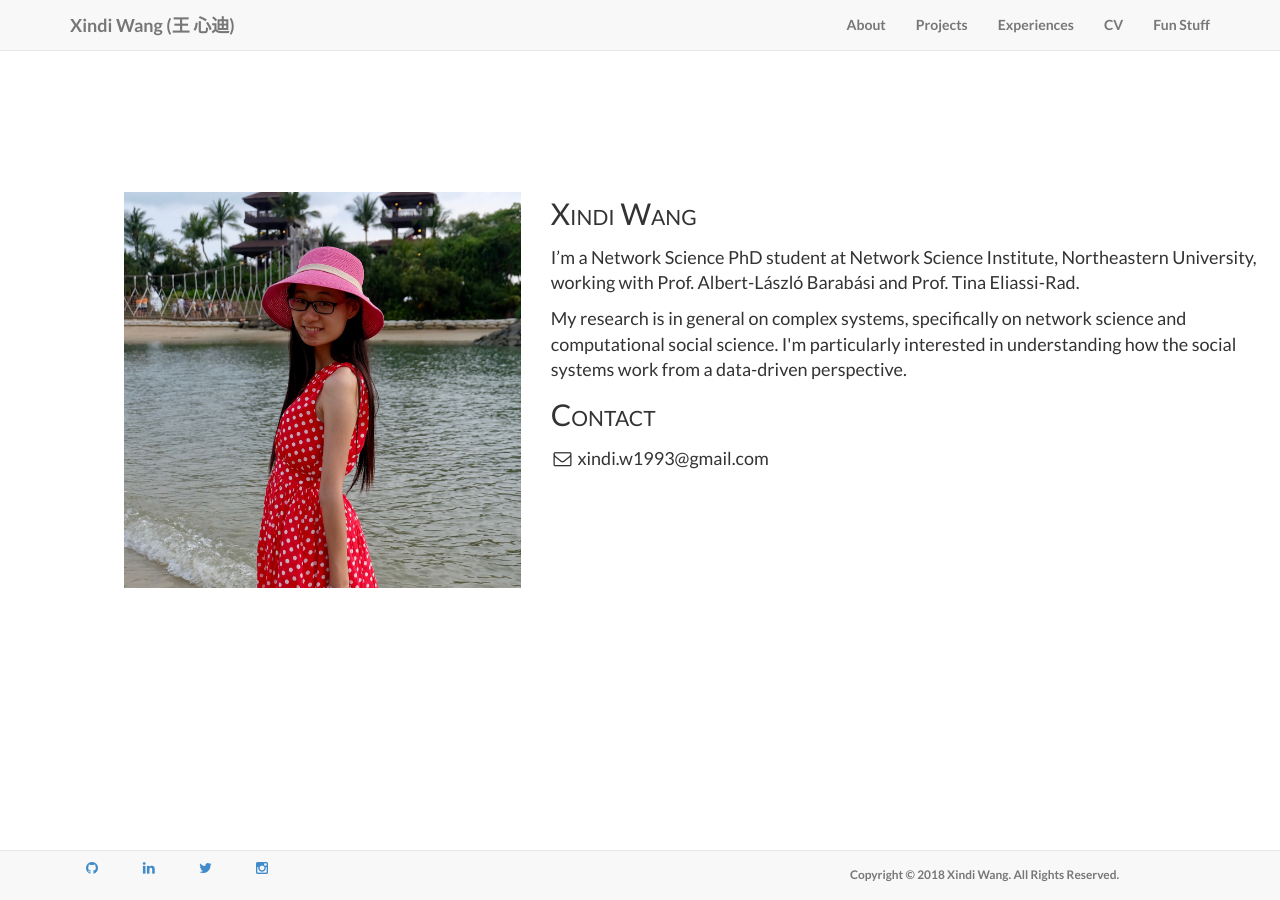
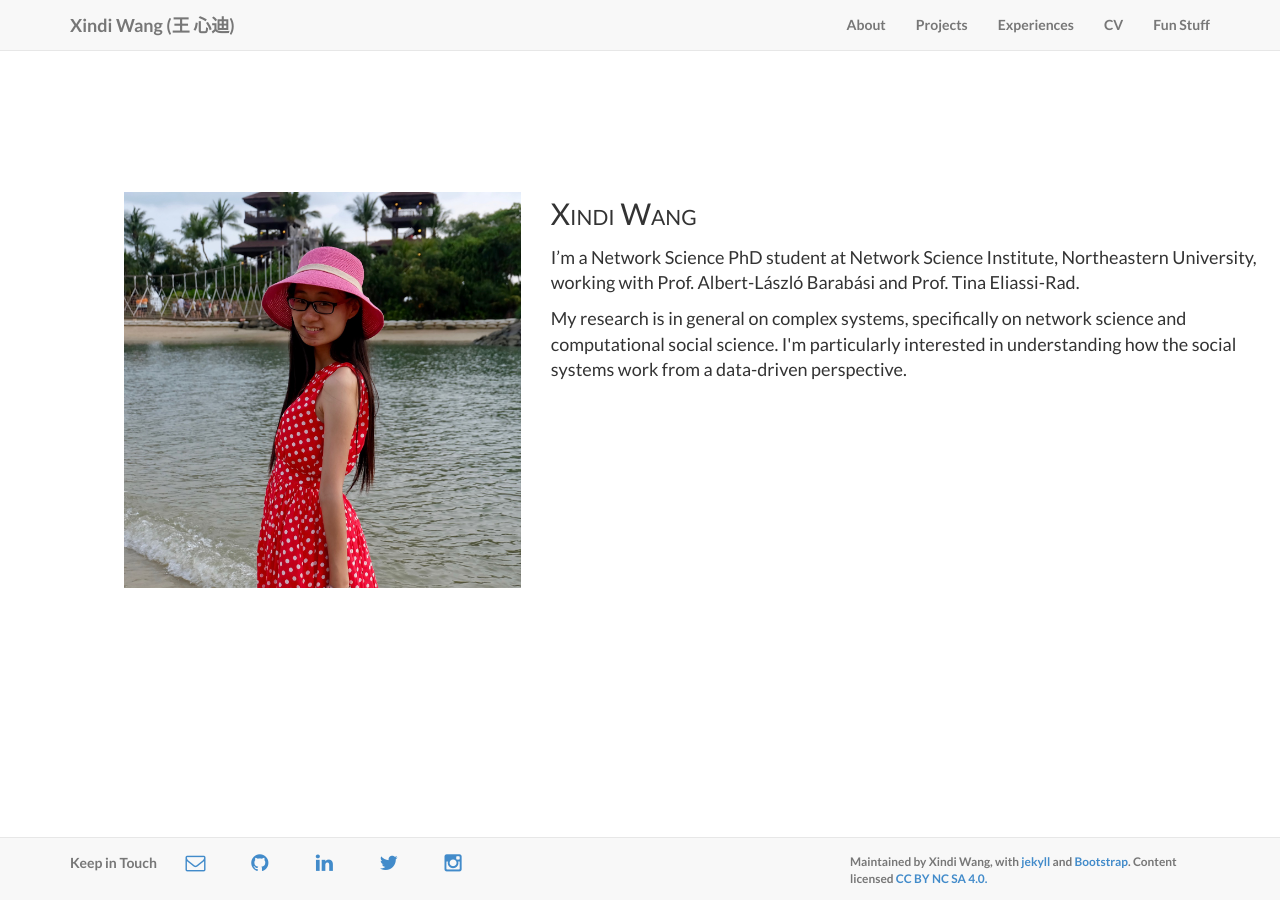
Before and after one commit to xindi-dumbledore/xindi-dumbledore.github.io, a Jekyll site: the page built from index.html, in a window 1280 px wide. Built offline with Jekyll 4.4.1, drawn with Linux system fonts in a browser that asks for light colours.

Commit message:
footer update

```diff
--- a/_includes/about.html
+++ b/_includes/about.html
@@ -14,11 +14,6 @@
 
            <p class = "indexnormal">
              My research is in general on complex systems, specifically on network science and computational social science. I'm particularly interested in understanding how the social systems work from a data-driven perspective.</p>
-             <p class = "indexsmall"> Contact </p>
-             <p class = "indexnormal">
-              <span class="icon"><i class="fa fa-fw fa-envelope-o" aria-hidden="true"></i></span>
-              xindi.w1993@gmail.com
-              </p>
 
         </div>
         </div>
--- a/_includes/footer.html
+++ b/_includes/footer.html
@@ -4,15 +4,19 @@
       <div class="row">
             <div class="col-md-8">
                 <ul class="list-inline">
+                    <li class = "text-muted"><h5>Keep in Touch</h5></li>
+                            <li>
+                                <a href="mailto:xindi.w1993@gmail.com" class ="navbar-btn btn"><i class="fa fa fa-envelope-o fa-fw" style="font-size:20px;"></i> </a>
+                            </li>
                             {% for social in site.social %}
                             <li>
-                                <a href="{{ social.url }}" class ="btn"><i class="fa fa-{{ social.title }} fa-fw"></i> </a>
+                                <a href="{{ social.url }}" class ="navbar-btn btn"><i class="fa fa-{{ social.title }} fa-fw" style="font-size:20px;"></i> </a>
                             </li>
                             {% endfor %}
                         </ul>
             </div>
             <div class="col-md-4">
-                <p class="copyright text-muted small">Copyright &copy; 2018 Xindi Wang. All Rights Reserved.</p>
+                <p class="copyright text-muted small">Maintained by Xindi Wang, with <a href="https://jekyllrb.com">jekyll</a> and <a href="https://getbootstrap.com">Bootstrap</a>. Content licensed <a href="https://creativecommons.org/licenses/by-nc-sa/4.0/">CC BY NC SA 4.0.</a></p>
             </div>
         </div>
     </div>
```
Also changed, not shown: 8 other files.
